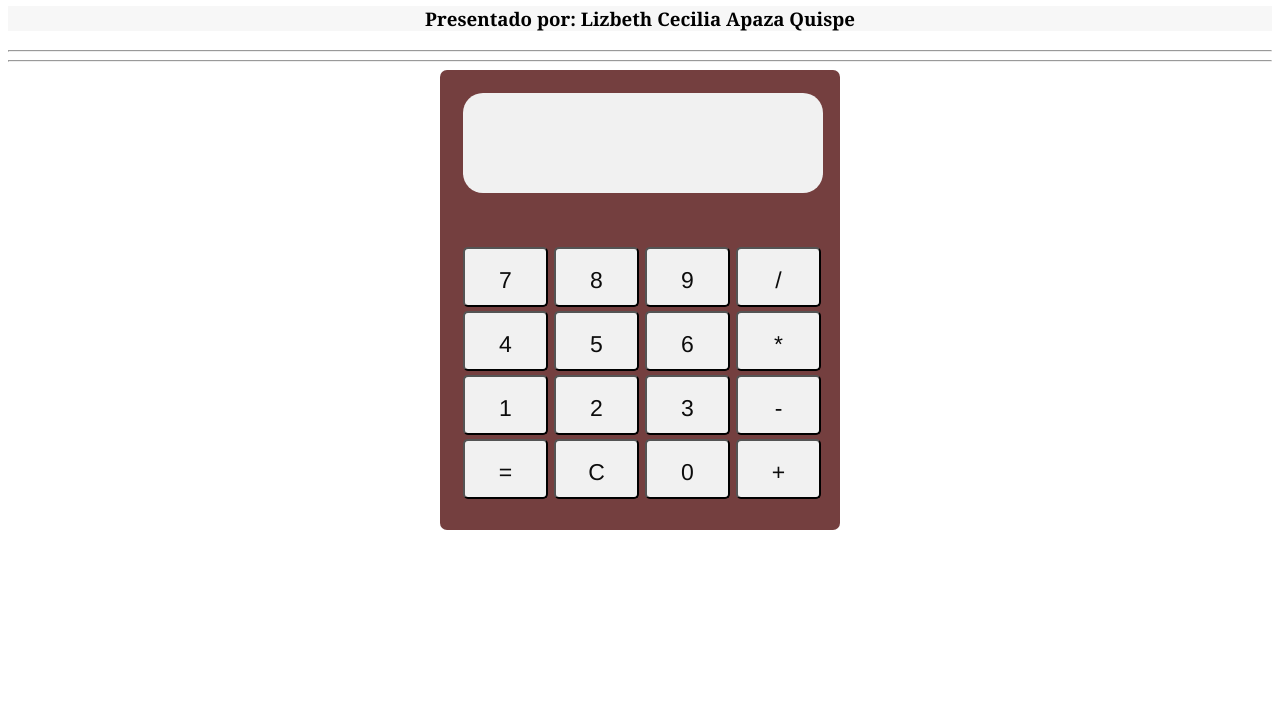
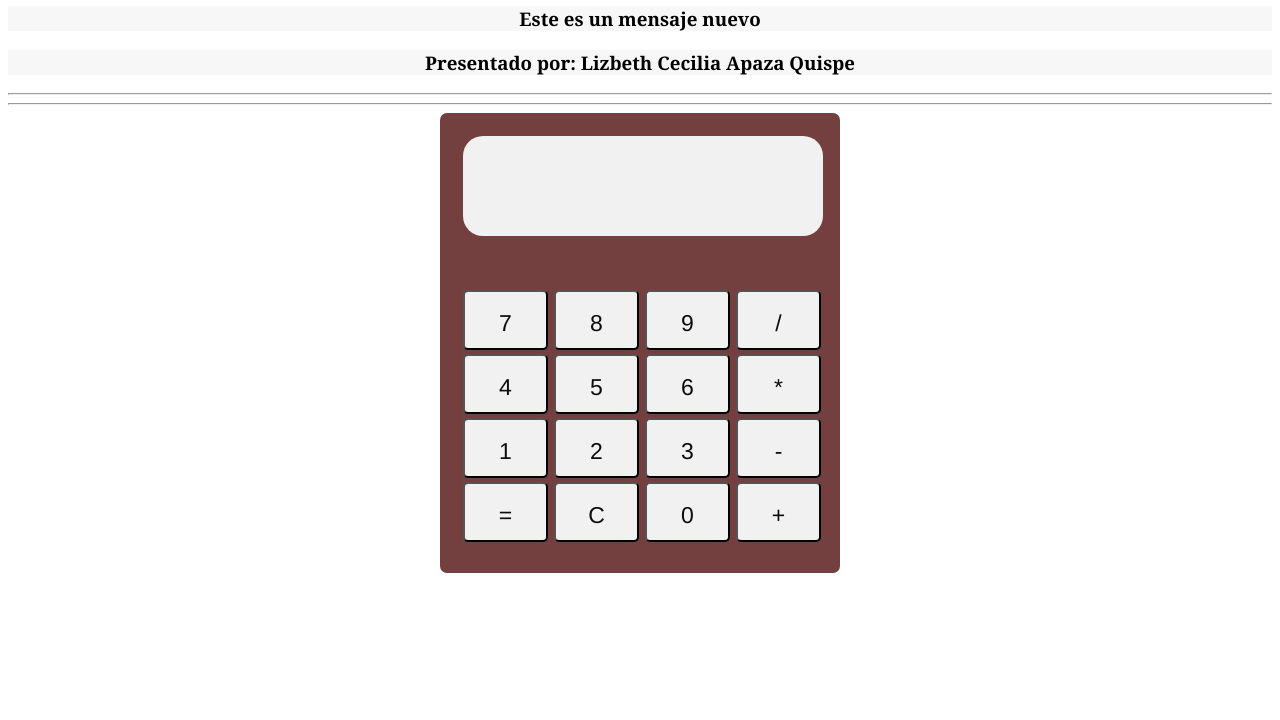
Before and after one commit to cecylit/PRACTICA_Calculadora, a plain HTML site: page index.html in a window 1280 px wide. Shown: the part 80-800 px from the top of the page. Drawn offline with Linux system fonts and the light colour scheme.

Commit message:
Se agrega un nuevo mensaje en el index

```diff
--- a/index.html
+++ b/index.html
@@ -9,6 +9,7 @@
 </head>
 <body onload="init();">
     <h1>INGENIERIA DE SISTEMAS - UNAP</h1>
+    <h3> Este es un mensaje nuevo</h3>
     <h3> Presentado por: Lizbeth Cecilia Apaza Quispe</h3>
 <hr><hr>
     <table class="calculadora">
```
Also changed, not shown: .gitignore.txt (added), 1 other file.
